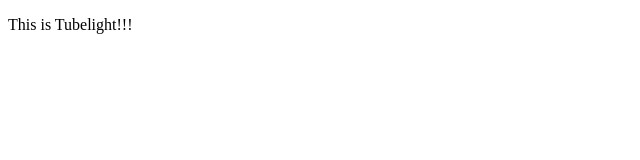
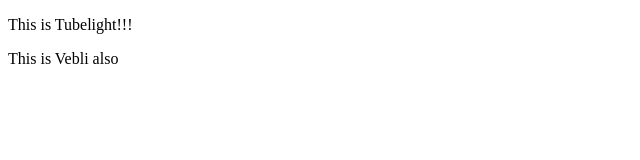
Before and after one commit to MADHURIMAKHAN/testing, a plain HTML site: page index.html in a window 1280 px wide. Shown: the whole page, without its empty margins (0-640 px from the left). Drawn offline with Linux system fonts and the light colour scheme.

Commit message:
2nd time

```diff
--- a/index.html
+++ b/index.html
@@ -8,5 +8,6 @@
 </head>
 <body>
     <p>This is Tubelight!!!</p>
+    <p>This is Vebli also</p>
 </body>
 </html>
```
